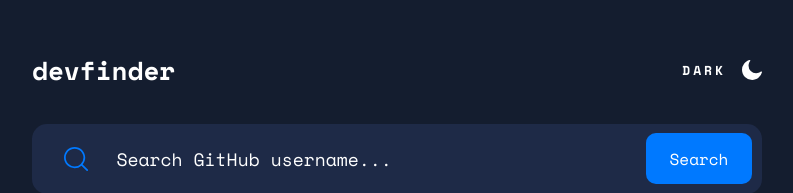
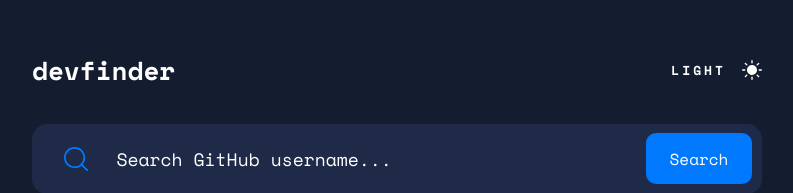
Before and after one commit to joaogabrielfragosojardim/devfinder, a React (Create React App) app: page / in a window 1280 px wide. Shown: the part 117-310 px from the top of the page, without its empty margins (243-1036 px from the left). Built offline with nearby package versions, Linux system fonts and the light colour scheme; no server answers.

Commit message:
reseolving local storage bug

```diff
--- a/src/components/Header.tsx
+++ b/src/components/Header.tsx
@@ -1,5 +1,3 @@
-import { useState } from "react";
-
 import { Moon } from "../assets/Moon";
 import { Sun } from "../assets/Sun";
 import styled, { DefaultTheme } from "styled-components";
@@ -10,10 +8,7 @@ interface IProps {
 }
 
 export const Header = ({ toggleTheme, theme }: IProps) => {
-  const [toggle, setToggle] = useState(false);
-
   const toggleIcons = () => {
-    setToggle(!toggle);
     toggleTheme();
     localStorage.setItem("themePresent", JSON.stringify(theme));
   };
@@ -21,7 +16,7 @@ export const Header = ({ toggleTheme, theme }: IProps) => {
     <ContainerHeader>
       <h1>devfinder</h1>
       <button onClick={toggleIcons}>
-        {toggle ? (
+        {theme.title === "light" ? (
           <>
             <h4>LIGHT</h4>
             <Sun />
```
